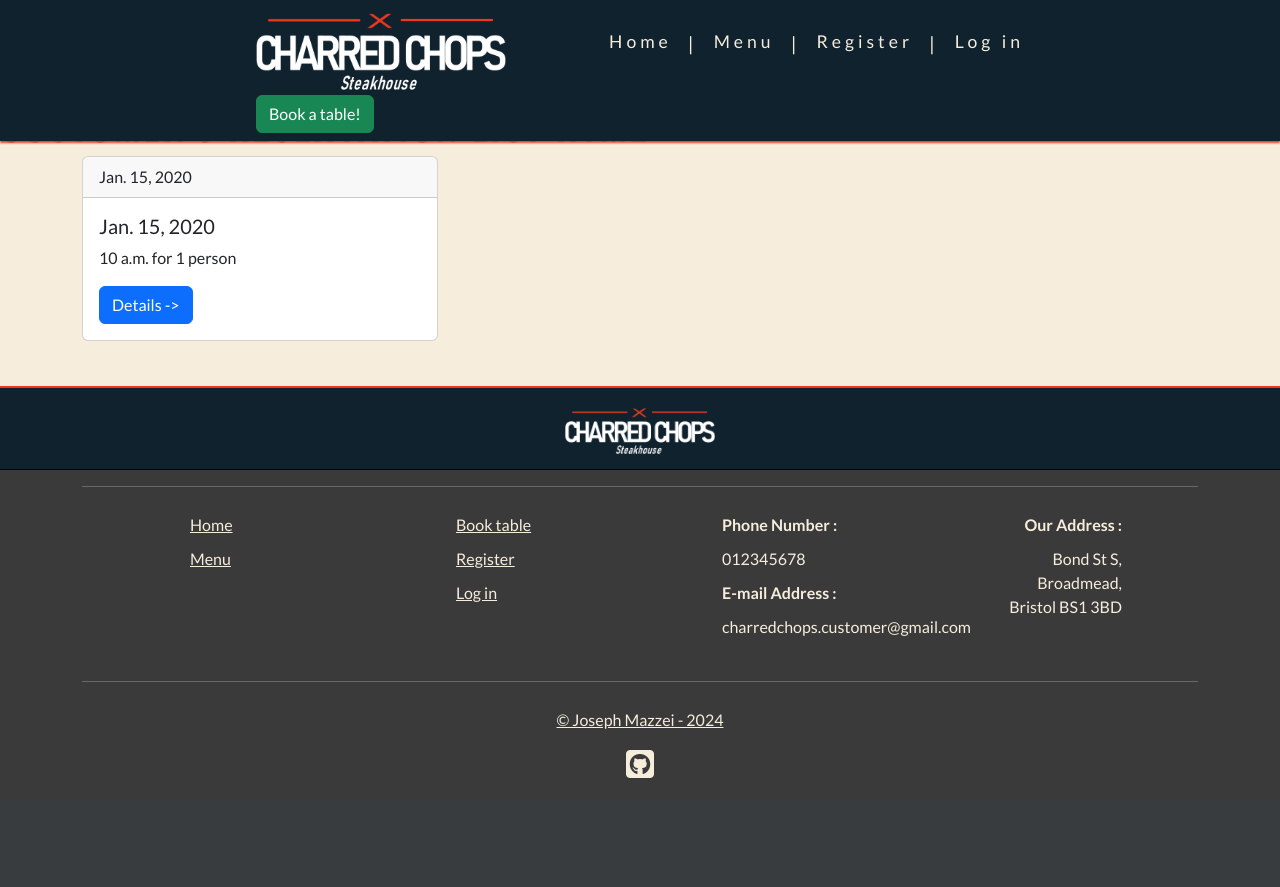
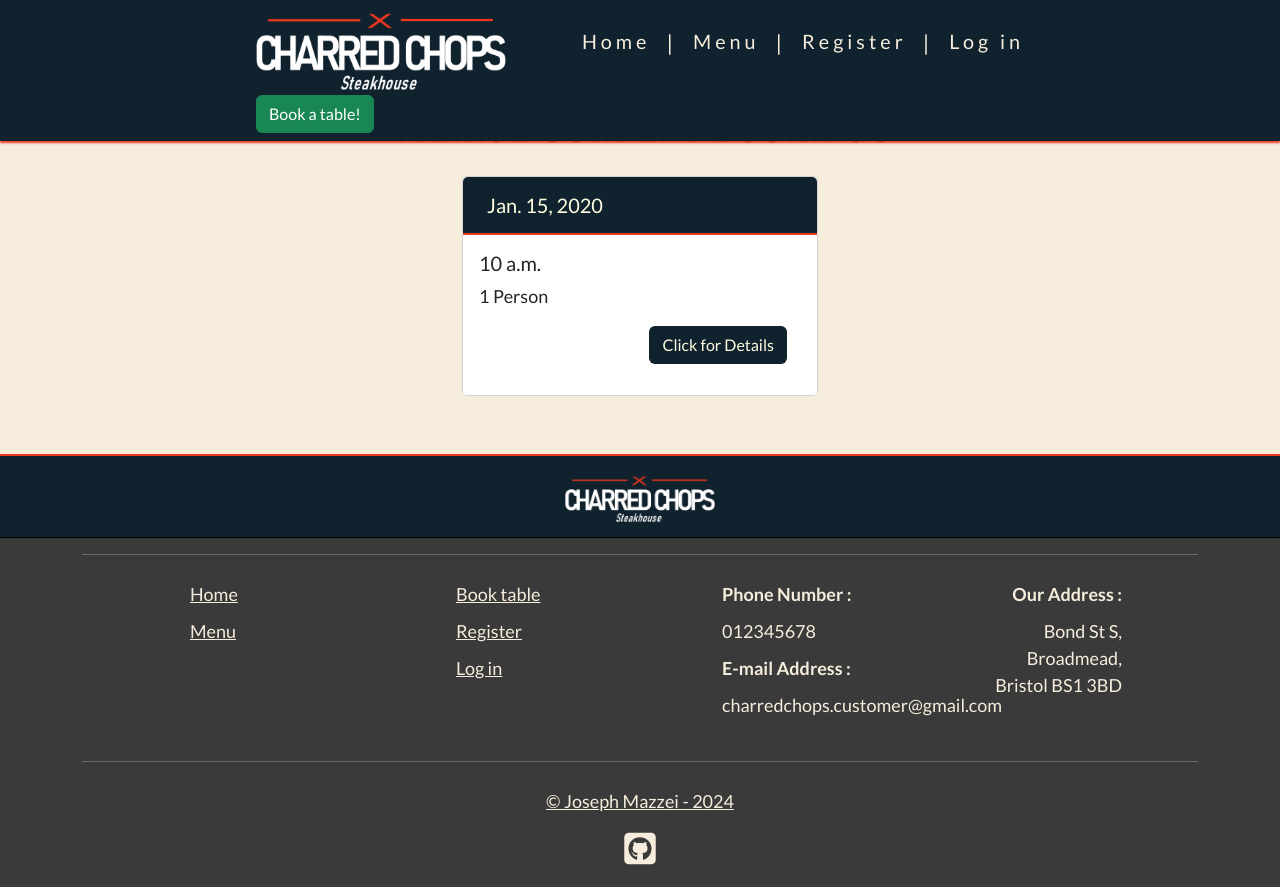
Before and after one commit to jomazzei/charredchops, a Django app: page /booking/mybookings/ in a window 1280 px wide. Before the commit the page ends 778 px from the top, so only its background shows below. Run offline with Django 4.2, Linux system fonts and the light colour scheme; tables that the repository leaves empty hold one stand-in row (values such as "Sample post"); some libraries are stand-ins or nearby versions; some web fonts are replaced.

Commit message:
Added hover drop shadow to booking items. JS file won't import from base

```diff
--- a/booking/templates/booking/booking_list.html
+++ b/booking/templates/booking/booking_list.html
@@ -5,57 +5,63 @@
 
 {% block content %}
 
-<h1>Customer's Reservation List HTML</h1>
 
-<div class="container">
+<div class="container" id="list-container">
     <div class="row">
+        <h1 class="text-center">Manage current bookings</h1>
+    </div>
 
+    <div class="row justify-content-center booking-row-split">
         {% for booking in booking_list %}
 
         <div class="col-4">
-            <div class="card">
+            <a href="#">
+                <div class="card bookingCardItem">
                     <div class="card-header">
-                    {{ booking.booking_date }}
+                        <h5>{{ booking.booking_date }}</h5>
                     </div>
                     <div class="card-body">
-                    <h5 class="card-title">{{ booking.booking_date }}</h5>
+                        <h5 class="card-title">{{ booking.booking_time }}</h5>
                         <p class="card-text">
-                        {{ booking.booking_time }} for
                             {% if booking.guest_count >= 2 %}
-                        {{ booking.guest_count }} people
+                            {{ booking.guest_count }} People
                             {% else %}
-                        {{ booking.guest_count }} person
-                        {% endif %}</p>
-                    <a href="#" class="btn btn-primary">Details -></a>
+                            {{ booking.guest_count }} Person
+                            {% endif %}
+                        </p>
+                        <button class="btn detail-button">Click for Details</button>
                     </div>
                 </div>
+            </a>
         </div>
 
+
         <!-- Sets a new row of iterations when loop hits 3 items -->
-        {% if forloop.counter|divisibleby:3 %}
+        {% if forloop.counter|divisibleby:2 %}
     </div> <!-- End row -->
 
-    <div class="row">
+    <div class="row justify-content-center booking-row-split">
         {% endif %}
         <!-- Iterates through more on this row -->
         {% endfor %}
     </div>
+</div> <!-- End container -->
 
-    {% if is_paginated %}
-    <div>
-        <ul class="pagination justify-content-center">
-            {% if page_obj.has_previous %}
-            <li>
-                <a href="?page={{ page_obj.previous_page_number }}" class="page-link">>&laquo; PREV</a>
-            </li>
-            {% endif %}
-            {% if page_obj.has_next %}
-            <li><a href="?page={{ page_obj.next_page_number }}" class="page-link"> NEXT &raquo;</a></li>
-            {% endif %}
-        </ul>
-        </nav>
-    </div>
-    {% endif %}
+<script>
+    // Booking list cards
+    const bookingCards = document.getElementsByClassName("card");
 
-</div> <!-- End container -->
+    // Loop through each card and add event listeners
+    for (let i = 0; i < bookingCards.length; i++) {
+        // Add event listener for mouseover
+        bookingCards[i].addEventListener("mouseover", function () {
+            this.classList.add("drop-shadow");
+        });
+
+        // Add event listener for mouseout
+        bookingCards[i].addEventListener("mouseout", function () {
+            this.classList.remove("drop-shadow");
+        });
+    }
+</script>
 {% endblock %}
--- a/booking/views.py
+++ b/booking/views.py
@@ -72,7 +72,6 @@ class BookingList(generic.ListView):
     context_object_name = 'booking_list'
     queryset = Reservation.objects.all()
     template_name = "booking/booking_list.html"
-    paginate_by = 6
 
     # def get_queryset(self):
         # return Reservation.objects.filter(customer=self.request.user).order_by("-booking_date")
--- a/static/css/style.css
+++ b/static/css/style.css
@@ -18,6 +18,7 @@ body {
     /* Generic project styles */
     color: #10222e;
     font-family: 'Lato', sans-serif;
+    font-size: 18px;
     background-color: #f6eddc;
 }
 
@@ -84,6 +85,12 @@ nav {
     z-index: 10;
 }
 
+/* ---------------------- General */
+main {
+    margin-top: 100px;
+    margin-bottom: 50px;
+}
+
 /* ---------------------- Footer */
 footer {
     background-color: #3a3a3a;
@@ -129,12 +136,6 @@ footer a {
 
 
 /* -------------------------------------------------------------- HOME */
-
-/* ---------------------- General */
-main {
-    margin-top: 100px;
-}
-
 
 /* ---------------------- Hero section */
 #hero {
@@ -235,3 +236,45 @@ main {
 #booking-form {
     margin: auto;
 }
+
+
+/* -------------------------------------------------------------- MY BOOKINGS */
+.booking-row-split {
+    margin-top: 20px;
+    margin-bottom: 10px;
+}
+
+#list-container a {
+    text-decoration: none;
+}
+
+.card {
+    height: 220px;
+}
+
+.card-header {
+    background-color: #10222e;
+    color: #fffee1;
+    font-weight: 500;
+    border-bottom: 2px solid #ed381f;
+}
+
+.card-header > h5 {
+    margin: 0;
+    padding: .5rem;
+}
+
+.card-body {
+    background-color: #ffffffd0;
+}
+
+.detail-button {
+    position: absolute;
+    right: 30px;
+    background-color: #10222e;
+    color: #fffee1;
+}
+
+.drop-shadow {
+    box-shadow: 5px 6px rgb(112, 112, 112);
+}
--- a/static/js/script.js
+++ b/static/js/script.js
@@ -0,0 +1,14 @@
+// Booking list cards
+const bookingCards = document.getElementsByClassName("card");
+
+for (let i = 0; i < bookingCards.length; i++) {
+    // Add event listener for mouseover
+    bookingCards[i].addEventListener("mouseover", function () {
+        this.classList.add("drop-shadow");
+    });
+
+    // Add event listener for mouseout
+    bookingCards[i].addEventListener("mouseout", function () {
+        this.classList.remove("drop-shadow");
+    });
+}
--- a/templates/base.html
+++ b/templates/base.html
@@ -172,6 +172,7 @@
 
     </footer>
 
+
     <!-- Bootstrap 5.3 script -->
     <script src="https://cdn.jsdelivr.net/npm/bootstrap@5.3.3/dist/js/bootstrap.bundle.min.js"
         integrity="sha384-YvpcrYf0tY3lHB60NNkmXc5s9fDVZLESaAA55NDzOxhy9GkcIdslK1eN7N6jIeHz" crossorigin="anonymous">
```
Lines whose indentation alone changed are shown as unchanged.
